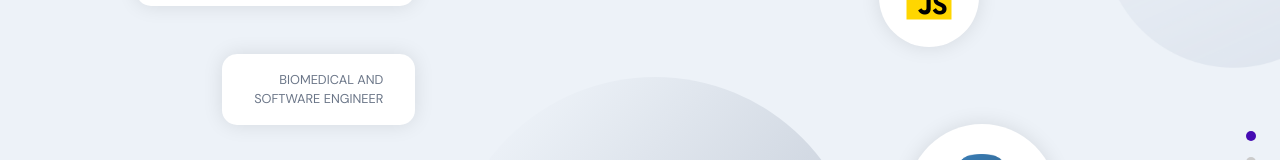
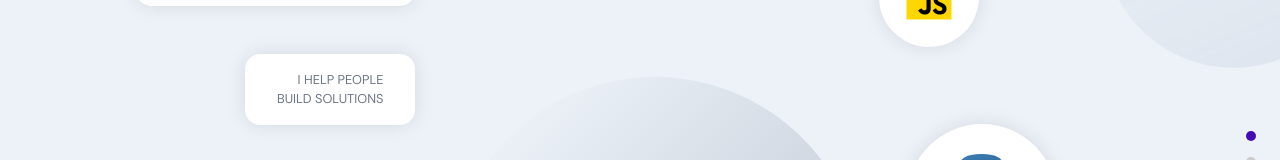
Before and after one commit to ghaithAlMasri/portfolioGhaith, a React (Create React App) app: page / in a window 1280 px wide. Shown: the part 199-359 px from the top of the page. Built offline with nearby package versions, Linux system fonts and the light colour scheme; no server answers.

Commit message:
added new title

```diff
--- a/src/container/Header/Header.jsx
+++ b/src/container/Header/Header.jsx
@@ -33,8 +33,8 @@ const Header = () => (
         </div>
 
         <div className="tag-cmp app__flex">
-          <p className="p-text">Biomedical and</p>
-          <p className="p-text">Software Engineer</p>
+          <p className="p-text">I Help People</p>
+          <p className="p-text">Build Solutions</p>
         </div>
       </div>
     </motion.div>
```
